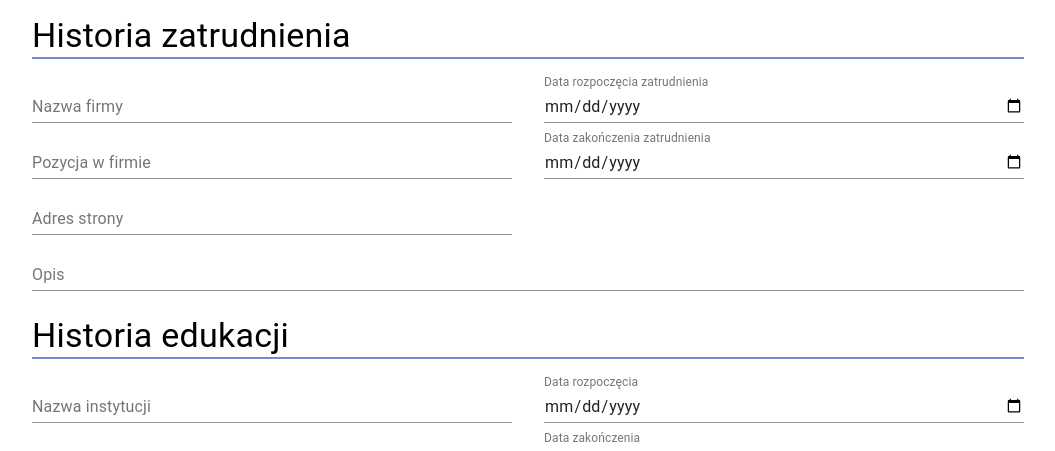
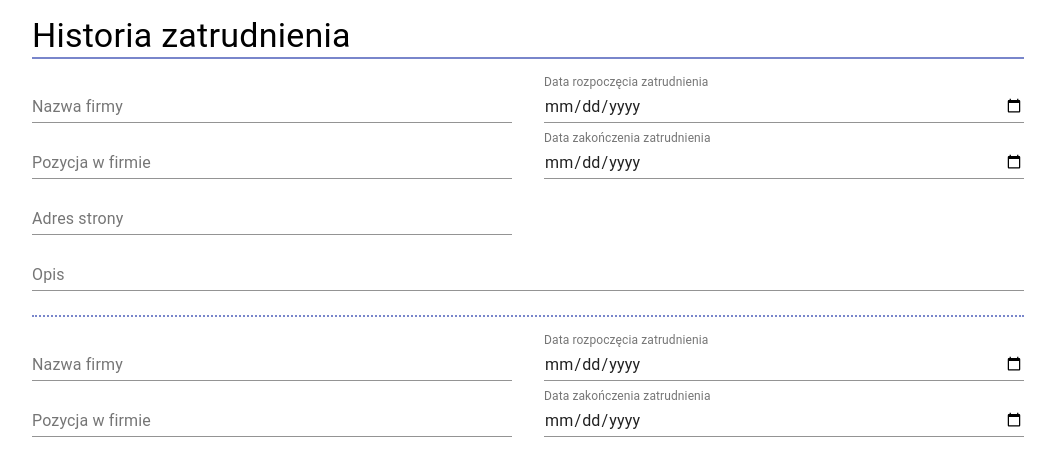
Before and after one commit to testdoittechnology/front-end-recruitment-task, a React (Create React App) app: page / in a window 1280 px wide. Shown: the part 349-800 px from the top of the page, without its empty margins (112-1167 px from the left). Built offline with nearby package versions, Linux system fonts and the light colour scheme.

Commit message:
Employment Section

```diff
--- a/src/components/Divider.jsx
+++ b/src/components/Divider.jsx
@@ -9,19 +9,26 @@ const style = theme => ({
 	divider: {
 		backgroundColor: theme.palette.primary.light,
 		height: 2
+	},
+	dotted: {
+		borderTop: `2px dotted ${theme.palette.primary.light}`,
+		height: 0,
+		backgroundColor: 'unset'
 	}
 })
 
 class Divider extends React.PureComponent {
 
 	render() {
-		const { classes, title } = this.props;
+		const { classes, title, dotted } = this.props;
 		return (
 			<div className={classes.root}>
 				<Typography variant='h4'>
 					{title}
 				</Typography>
-				<DividerUI className={classes.divider} />
+				<DividerUI
+					className={ dotted ? classes.dotted : classes.divider}
+				/>
 			</div>
 		)
 	}
@@ -29,7 +36,11 @@ class Divider extends React.PureComponent {
 
 Divider.propTypes = {
 	title: PropTypes.string,
+	dotted: PropTypes.bool,
 }
 
+Divider.defaultProps = {
+	dotted: false,
+}
 
 export default withStyles(style)(Divider)
--- a/src/components/TextInput.jsx
+++ b/src/components/TextInput.jsx
@@ -203,7 +203,6 @@ TextInput.defaultProps = {
 	multiline: false,
 	base: false,
 	noValid: false,
-	shrink: false,
 }
 
 const mapStateToProps = (state) => ({
--- a/src/libs/CreateInputs.jsx
+++ b/src/libs/CreateInputs.jsx
@@ -14,7 +14,7 @@ export const CreateInputs = (list) => {
 				id={id}
 				label={Tr(labelTr)}
 				type={type}
-				shrink={isDate}
+				shrink={isDate ? isDate : undefined}
 			/>
 		)
 	})
--- a/src/scenes/Home.jsx
+++ b/src/scenes/Home.jsx
@@ -4,9 +4,9 @@ import Tr from 'libs/Translations'
 import Workspace from '../components/Workspace';
 import PersonalDataForm from './components/PersonalDataForm/PersonalDataForm';
 import Divider from '../components/Divider';
-import EmploymentForm from './components/EmploymentForm/EmploymentForm';
 import EducationForm from './components/EducationForm/EducationForm';
 import SkillsForm from './components/SkillsForm/SkillsForm';
+import EmploymentSection from './components/EmploymentForm/EmploymentSection';
 
 const style = theme => ({
 })
@@ -18,8 +18,9 @@ class Home extends React.PureComponent {
 			<Workspace title={Tr('home_title')}>
 				<Divider title={Tr('personal_data')} />
 				<PersonalDataForm />
-				<Divider title={Tr('employment_history')} />
-				<EmploymentForm />
+
+				<EmploymentSection />
+
 				<Divider title={Tr('education_history')} />
 				<EducationForm />
 				<Divider title={Tr('skills')} />
--- a/src/scenes/components/EmploymentForm/EmploymentForm.jsx
+++ b/src/scenes/components/EmploymentForm/EmploymentForm.jsx
@@ -1,5 +1,5 @@
 import React from 'react'
-//import PropTypes from 'prop-types'
+import PropTypes from 'prop-types'
 import { withStyles } from '@material-ui/core'
 import DoubleColumn from '../../../components/DoubleColumn';
 import TextInput, { TextInputType } from '../../../components/TextInput';
@@ -11,22 +11,24 @@ const style = theme => ({
 
 class EmploymentForm extends React.PureComponent {
 
+	createId = (id) => `${id}_${this.props.id}`
+
 	render() {
 		return (
 			<div>
 				<DoubleColumn
 					left={CreateInputs([
-						CreateInputsItem('companyName', 'company_name'),
-						CreateInputsItem('companyPosition', 'company_position'),
-						CreateInputsItem('pageAddress', 'page_address')
+						CreateInputsItem(this.createId('companyName'), 'company_name'),
+						CreateInputsItem(this.createId('companyPosition'), 'company_position'),
+						CreateInputsItem(this.createId('pageAddress'), 'page_address')
 					])}
 					right={CreateInputs([
-						CreateInputsItem('companyName', 'employment_date_begin', TextInputType.DATE),
-						CreateInputsItem('companyPosition', 'employment_date_end', TextInputType.DATE)
+						CreateInputsItem(this.createId('companyName'), 'employment_date_begin', TextInputType.DATE),
+						CreateInputsItem(this.createId('companyPosition'), 'employment_date_end', TextInputType.DATE)
 					])}
 				/>
 				<TextInput
-					id={'description'}
+					id={this.createId('description')}
 					label={Tr('description')}
 					multiline
 				/>
@@ -36,6 +38,7 @@ class EmploymentForm extends React.PureComponent {
 }
 
 EmploymentForm.propTypes = {
+	id: PropTypes.string,
 }
 
 
--- /dev/null
+++ b/src/scenes/components/EmploymentForm/EmploymentSection.jsx
@@ -0,0 +1,56 @@
+import React from 'react'
+import PropTypes from 'prop-types'
+import { withStyles } from '@material-ui/core'
+import Divider from '../../../components/Divider';
+import EmploymentForm from './EmploymentForm';
+import Tr from 'libs/Translations'
+import { connect } from 'react-redux'
+import { setStoreValue } from '../../../redux/action';
+
+const style = theme => ({
+})
+
+class EmploymentSection extends React.PureComponent {
+
+	constructor(props) {
+		super(props);
+		props.setStore('employmentFormSize', props.size)
+	}
+
+	createForms = () => {
+		const { size } = this.props;
+		return new Array(size).fill(0).map( (x,i) => {
+			return [
+				i !== 0 ? <Divider key={'d'+i} dotted/> : '',
+				<EmploymentForm key={i} id={''+i} />
+			]
+		})
+	}
+
+	render() {
+		return (
+			<div>
+				<Divider title={Tr('employment_history')} />
+				{this.createForms()}
+			</div>
+		)
+	}
+}
+
+EmploymentSection.propTypes = {
+	size: PropTypes.number,
+}
+
+EmploymentSection.defaultProps = {
+	size: 3,
+}
+
+const mapStateToProps = (state) => ({
+
+})
+
+const mapDispatchToProps = dispatch => ({
+	setStore: (id, value) => dispatch(setStoreValue(id,value))
+})
+
+export default connect(mapStateToProps,mapDispatchToProps)(withStyles(style)(EmploymentSection))
```
